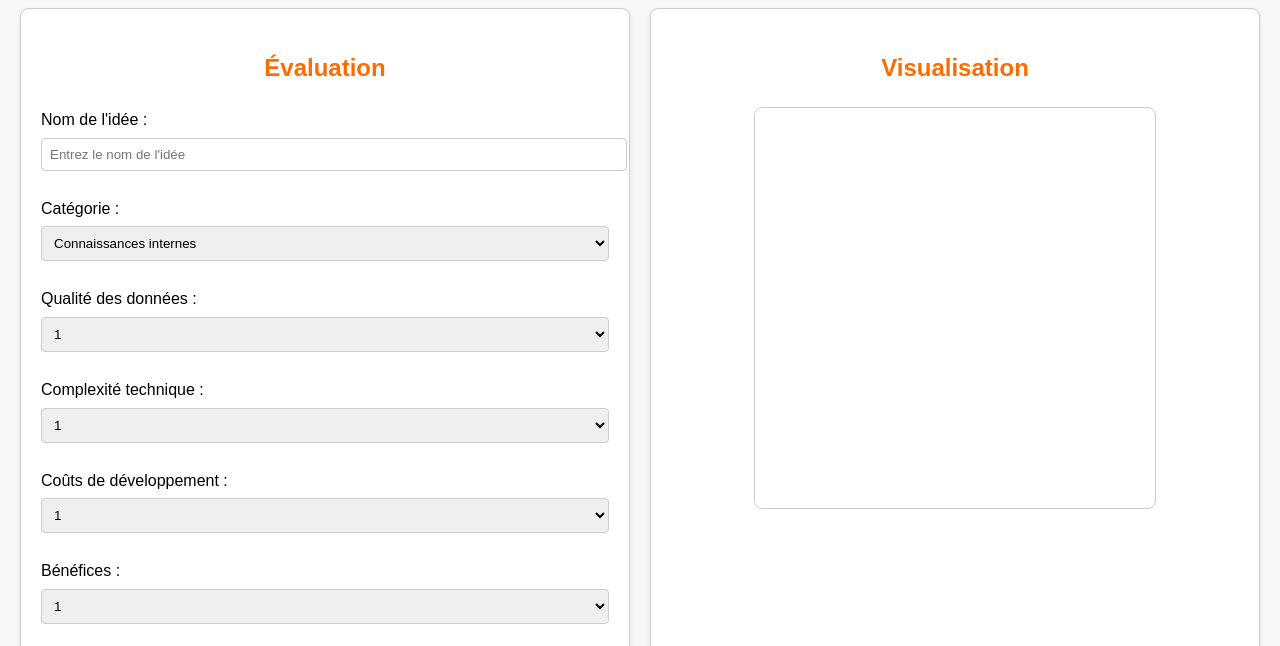
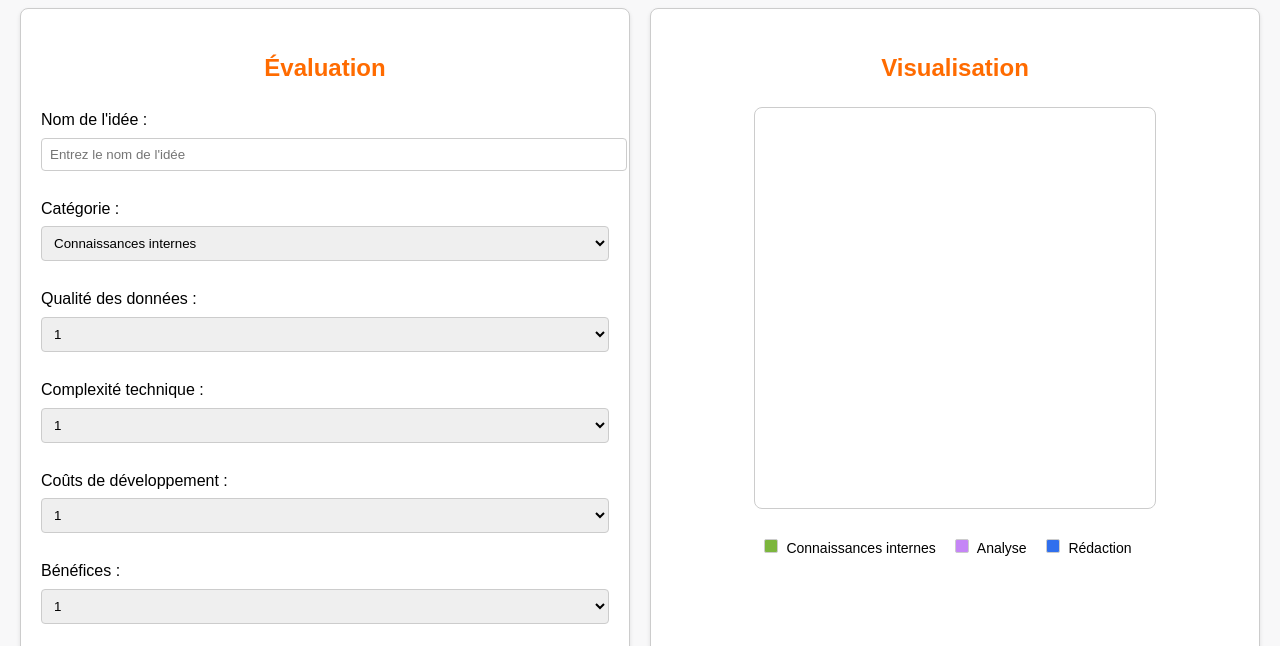
Before and after one commit to Matche/Product-scores, a plain HTML site: page index.html in a window 1280 px wide. Shown: the part 86-732 px from the top of the page. Drawn offline with nearby package versions, Linux system fonts and the light colour scheme; a web font is replaced by a local one.

Commit message:
index.html

```diff
--- a/index.html
+++ b/index.html
@@ -121,6 +121,26 @@
     .idea-card button:hover {
       background-color: #F8F8F9; /* Slight hover background */
     }
+
+    .legend-container {
+      margin-top: 20px;
+      text-align: center;
+      font-size: 14px;
+    }
+
+    .legend-item {
+      display: inline-block;
+      margin-right: 15px;
+    }
+
+    .legend-box {
+      display: inline-block;
+      width: 12px;
+      height: 12px;
+      margin-right: 5px;
+      border: 1px solid #ccc;
+      border-radius: 2px;
+    }
   </style>
 </head>
 <body>
@@ -224,6 +244,17 @@
       <div class="canvas-container">
         <canvas id="benchmarkChart" width="400" height="400"></canvas>
       </div>
+      <div class="legend-container">
+        <div class="legend-item">
+          <div class="legend-box" style="background-color: #7CB63D;"></div> Connaissances internes
+        </div>
+        <div class="legend-item">
+          <div class="legend-box" style="background-color: #C585F6;"></div> Analyse
+        </div>
+        <div class="legend-item">
+          <div class="legend-box" style="background-color: #306FED;"></div> Rédaction
+        </div>
+      </div>
     </div>
   </div>
 
@@ -231,19 +262,19 @@
     const idees = [];
     let chart = null;
 
-    // Fonction pour calculer la Désirabilité
+    // Function to calculate desirability
     function calculerDesirabilite(benefices, portee) {
       return (benefices * 0.6 + portee * 0.4).toFixed(2);
     }
 
-    // Fonction pour calculer la Faisabilité
+    // Function to calculate feasibility
     function calculerFaisabilite(qualiteDonnees, complexiteTechnique, coutsDeveloppement) {
       return (
         (qualiteDonnees * 0.4 + complexiteTechnique * 0.3 + coutsDeveloppement * 0.3)
       ).toFixed(2);
     }
 
-    // Ajouter une idée
+    // Add an idea
     function ajouterIdee() {
       const nom = document.getElementById("nom-idee").value;
       const categorie = document.getElementById("categorie").value;
@@ -290,12 +321,12 @@
       mettreAJourGraphique();
     }
 
-    // Afficher les idées enregistrées
+    // Display saved ideas
     function afficherIdees() {
       const savedIdeasContainer = document.getElementById("savedIdeas");
       savedIdeasContainer.innerHTML = "";
 
-      // Trier les idées par score total (décroissant)
+      // Sort by total score (descending)
       idees.sort((a, b) => b.scoreTotal - a.scoreTotal);
 
       idees.forEach((idee, index) => {
@@ -315,14 +346,14 @@
       });
     }
 
-    // Supprimer une idée
+    // Delete an idea
     function supprimerIdee(index) {
       idees.splice(index, 1);
       afficherIdees();
       mettreAJourGraphique();
     }
 
-    // Éditer une idée
+    // Edit an idea
     function editerIdee(index) {
       const idee = idees[index];
       document.getElementById("nom-idee").value = idee.nom;
@@ -332,7 +363,7 @@
       supprimerIdee(index);
     }
 
-    // Mettre à jour le graphique
+    // Update the graph
     function mettreAJourGraphique() {
       const data = {
         datasets: idees.map((idee) => ({
@@ -403,7 +434,7 @@
       chart = new Chart(ctx, config);
     }
 
-    // Obtenir la couleur en fonction de la catégorie
+    // Get category color
     function getCouleurCategorie(categorie) {
       switch (categorie) {
         case "connaissances-internes":
```
